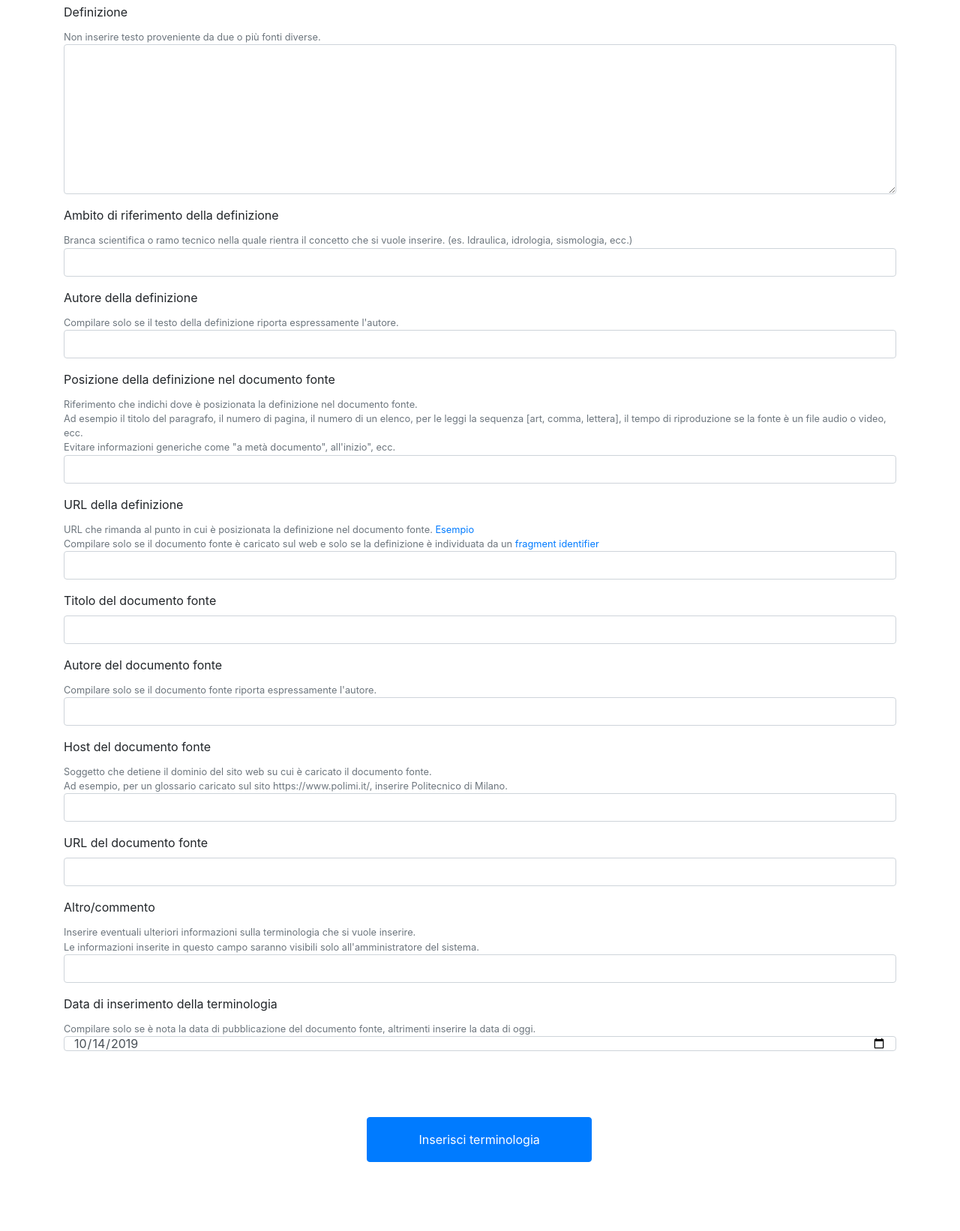
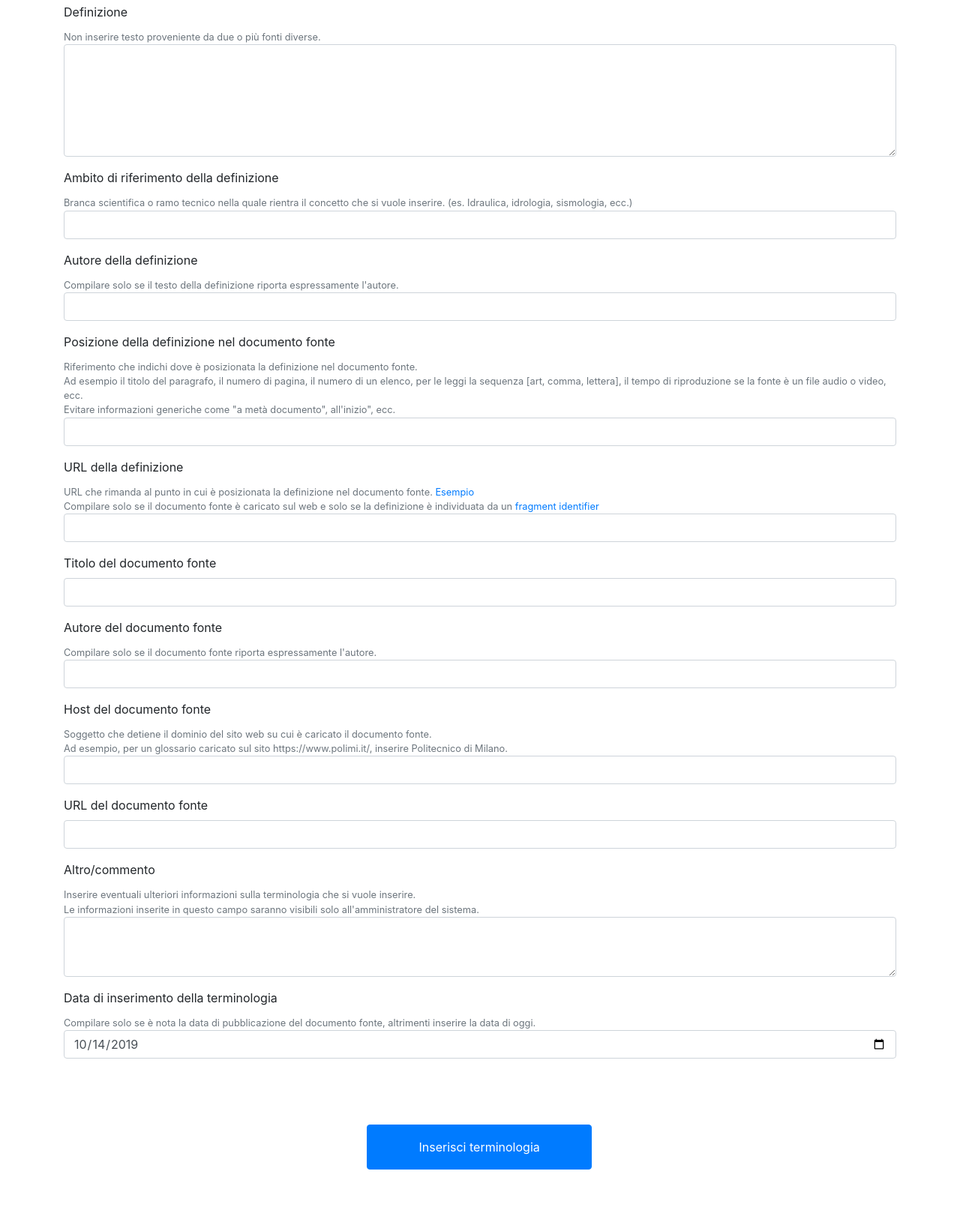
Before and after one commit to tommasosansone91/Metaglossario-Gestisco, a Django app: page /aggiungi_terminologia in a window 1280 px wide. Shown: the part 487-2129 px from the top of the page at 75% size. Before the commit the page ends 2037 px from the top, so only its background shows below. Run offline with Django 3.2, Linux system fonts and the light colour scheme; some libraries are stand-ins or nearby versions.

Commit message:
corretta altezza form commento

```diff
--- a/app_metaglossario/templates/aggiungi_terminologia.html
+++ b/app_metaglossario/templates/aggiungi_terminologia.html
@@ -35,7 +35,7 @@
             <div class="form-group"height: 20%">
                   <label for="glossary_entry_input_3">Definizione</label>
                   <small id="inputHelp" class="form-text text-muted">Non inserire testo proveniente da due o più fonti diverse.</small>
-                  <textarea style="height:200px" name="Definizione" type="text" class="form-control" placeholder=""></textarea>
+                  <textarea style="height:150px" name="Definizione" type="text" class="form-control" placeholder=""></textarea>
             </div>
 
 
@@ -96,7 +96,7 @@
             <div class="form-group"">
                   <label for="glossary_entry_input_12">Altro/commento</label>
                   <small id="inputHelp" class="form-text text-muted">Inserire eventuali ulteriori informazioni sulla terminologia che si vuole inserire.<br>Le informazioni inserite in questo campo saranno visibili solo all'amministratore del sistema.</small>
-                  <input name="Commento_entry" type="text" class="form-control" placeholder="">
+                  <textarea style="height:80px" name="Commento_entry"  type="text" class="form-control" placeholder=""></textarea>
             </div>
 
         <!-- faccio una funzione save che sovrascrive la normale funzione save per il salvataggio
@@ -108,7 +108,7 @@
         <div class="form-group">
               <label for="glossary_entry_input_13">Data di inserimento della terminologia</label>
               <small id="inputHelp" class="form-text text-muted">Compilare solo se è nota la data di pubblicazione del documento fonte, altrimenti inserire la data di oggi.</small>
-              <input name="Data_inserimento_entry" style="height:20px" type="date" class="form-control" id="date_to_turn_into_toda">
+              <input name="Data_inserimento_entry" type="date" class="form-control" id="date_to_turn_into_toda">
         </div>
 
         <!-- id="date_to_turn_into_today" -->
```
